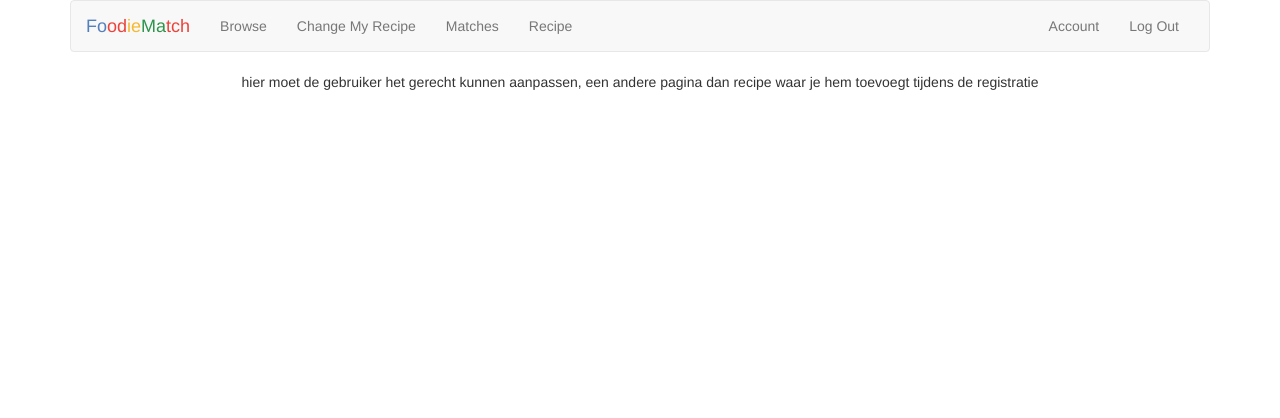
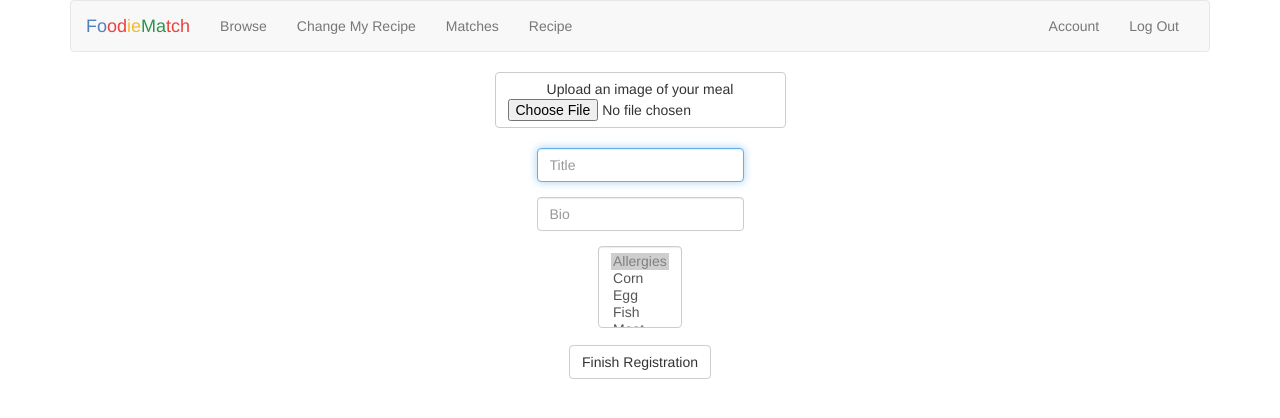
Before and after one commit to JJuttie/21, a Flask app: page /changerecipe in a window 1280 px wide. Shown: the top 418 px of the page. Run offline with Flask 2, Linux system fonts and the light colour scheme; a user stored in the database is signed in; some libraries are stand-ins or nearby versions.

Commit message:
change recipe almost done

```diff
--- a/templates/changerecipe.html
+++ b/templates/changerecipe.html
@@ -1,9 +1,58 @@
 {% extends "layout.html" %}
 
 {% block title %}
-    Change My Recipe
+    Change your recipe
 {% endblock %}
 
 {% block main %}
-hier moet de gebruiker het gerecht kunnen aanpassen, een andere pagina dan recipe waar je hem toevoegt tijdens de registratie
+    <form action="{{ url_for('changerecipe') }}" method="post" enctype="multipart/form-data">
+        <fieldset>
+           <div>
+                <span class="btn btn-default btn-file">Upload an image of your meal <input type="file" name="image">
+            </div>
+               <br>
+            <div class="form-group">
+                <input autocomplete="off" autofocus class="form-control" name="title" placeholder="Title" type="text"/>
+            </div>
+            <div class="form-group">
+                <input autocomplete ="off" class="form-control" name="bio" placeholder="Bio" type="text"/>
+            </div>
+            <div class="form-group">
+
+                <select name="allergies" multiple class="form-control">
+                    <option disabled selected value="">Allergies</option>
+                    <option value = "corn">Corn</option>
+                    <option value = "egg">Egg</option>
+                    <option value = "fish">Fish</option>
+                    <option value = "meat">Meat</option>
+                    <option value = "milk">Milk</option>
+                    <option value = "peanut">Peanut</option>
+                    <option value = "shellfish">Shellfish</option>
+                    <option value = "soy">Soy</option>
+                    <option value = "tree nut">Tree Nut</option>
+                    <option value = "wheat">Wheat</option>
+                    <option value = "FPIES">FPIES</option>
+                </select>
+            </div>
+            <script>
+                $('option').mousedown(function(e) {
+                    e.preventDefault();
+                    var originalScrollTop = $(this).parent().scrollTop();
+                    console.log(originalScrollTop);
+                    $(this).prop('selected', $(this).prop('selected') ? false : true);
+                    var self = this;
+                    $(this).parent().focus();
+                    setTimeout(function() {
+                        $(self).parent().scrollTop(originalScrollTop);
+                    }, 0);
+
+                    return false;
+                });
+                </script>
+            <div class="form-group">
+                <button class="btn btn-default" type="submit">Finish Registration</button>
+            </div>
+        </fieldset>
+
+    </form>
 {% endblock %}
```
Also changed, not shown: foodiematch.db, images/5.jpg.
